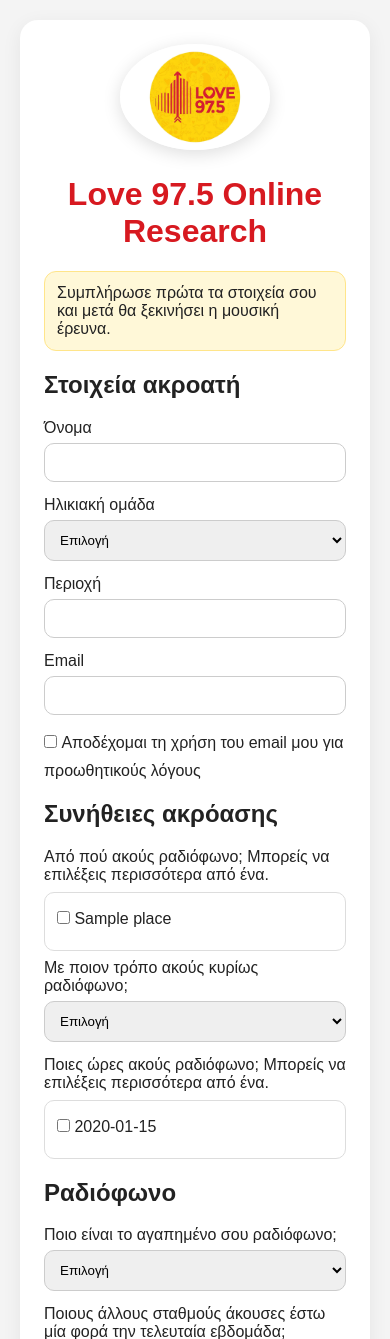
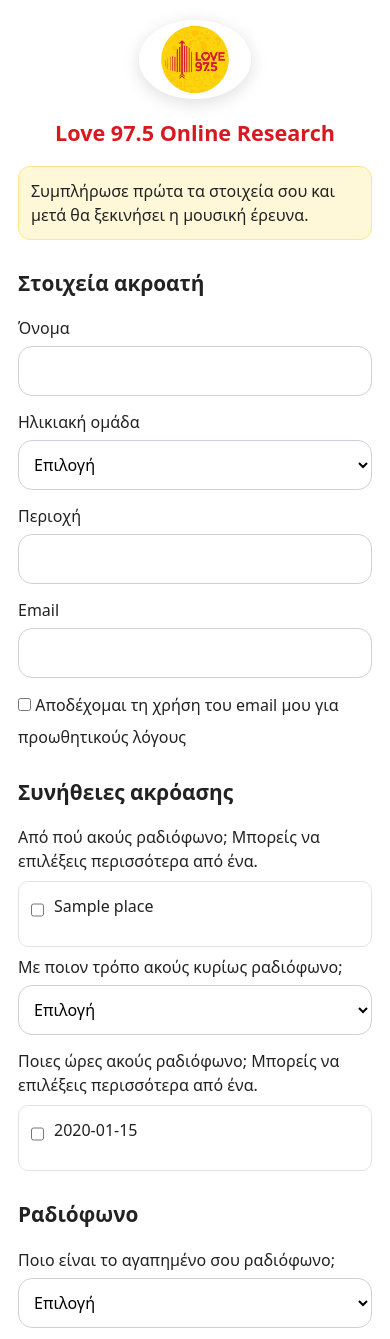
Before and after one commit to dpsematikas-cmd/love975-online-research, a Flask app: template templates/survey.html in a window 390 px wide. Shown: the top 1339 px of the page. Run offline with Flask 3, Linux system fonts and the light colour scheme; the template is opened without the code that fills it: most values are stand-ins (such as "Sample title", 1, 10 or a date in 2020).

Commit message:
Enable mobile viewport and responsive survey stylesheet

```diff
--- a/templates/survey.html
+++ b/templates/survey.html
@@ -3,6 +3,7 @@
 <html lang="el">
 <head>
 <meta charset="utf-8">
+<meta name="viewport" content="width=device-width, initial-scale=1">
 <title>Love 97.5 Online Research</title>
 <style>
 body{font-family:Arial;background:#f4f4f4;margin:0;padding:20px;color:#222}
@@ -22,6 +23,7 @@ button.secondary{background:#333}
 .bar{height:100%;background:#ffd200;width:0%}
 #musicSection{display:none}
 </style>
+<link rel="stylesheet" href="{{ url_for('static', filename='survey-mobile.css') }}">
 <script>
 let currentSongIndex = 0;
 
```
